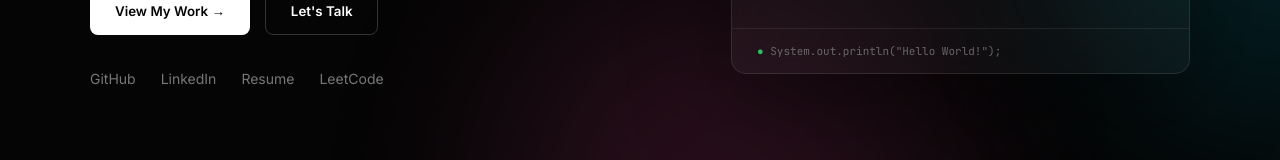
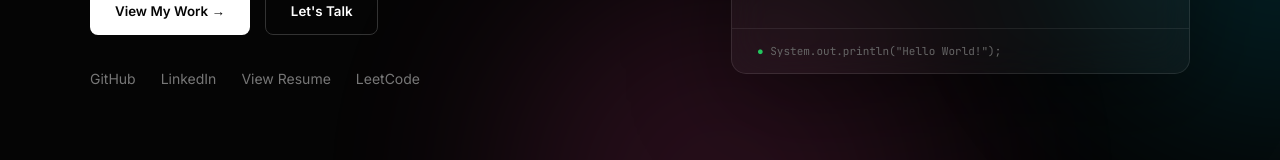
Before and after one commit to S-ourabh17/Protfolio, a React (Vite) app in the folder fronted/: page / in a window 1280 px wide. Shown: the part 614-774 px from the top of the page. Built offline with nearby package versions, Linux system fonts and the light colour scheme.

Commit message:
Resume href

```diff
--- a/fronted/src/App.jsx
+++ b/fronted/src/App.jsx
@@ -207,8 +207,8 @@ function App() {
                         <a href= "https://www.linkedin.com/in/sourabh-7223a3362/" target="_blank">
                             LinkedIn
                         </a>
-                        <a href="documents/Sourabh_Resume.docx" target="_blank">
-                            Resume
+                        <a href="Sourabh_Resume.docx" target="_blank" rel="noopener noreferrer">
+                            View Resume
                         </a>
                         <a href = "https://leetcode.com/u/Sharma_Srbh/" target="_blank">
                             LeetCode
```
